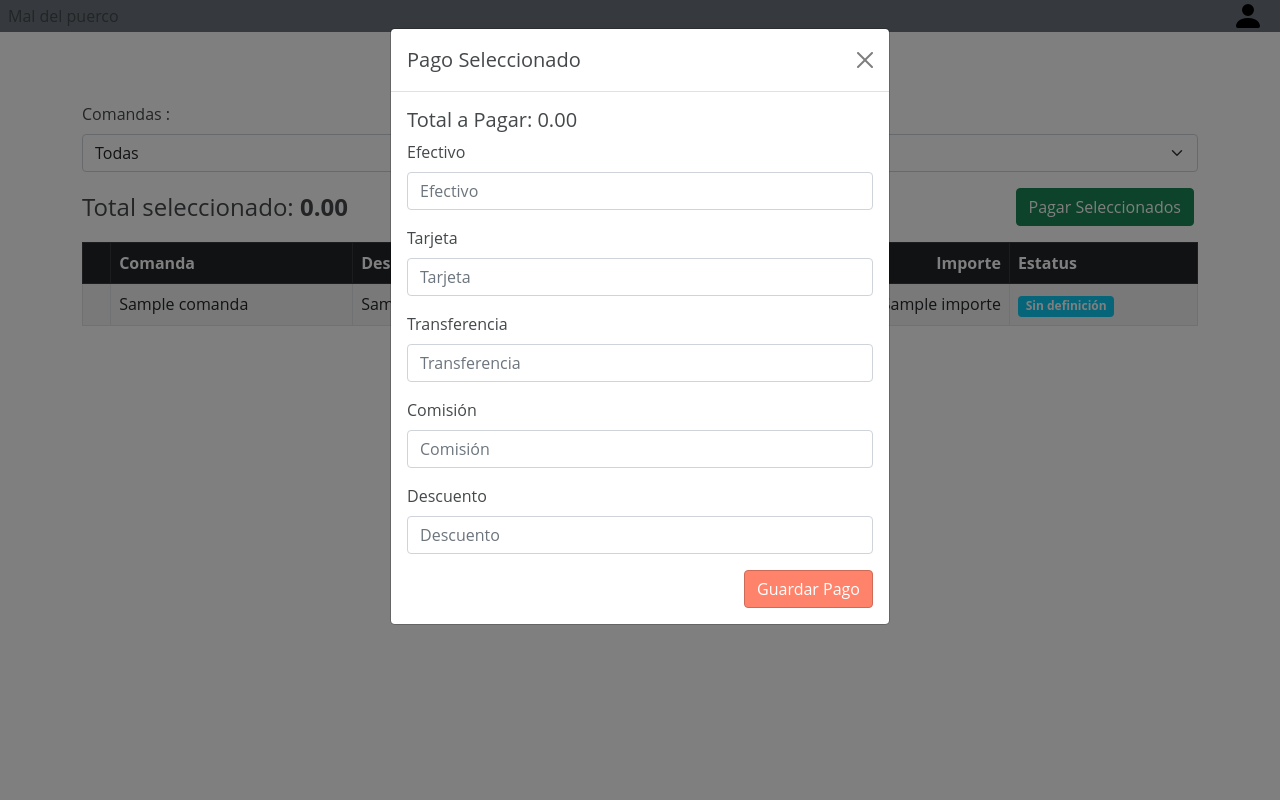
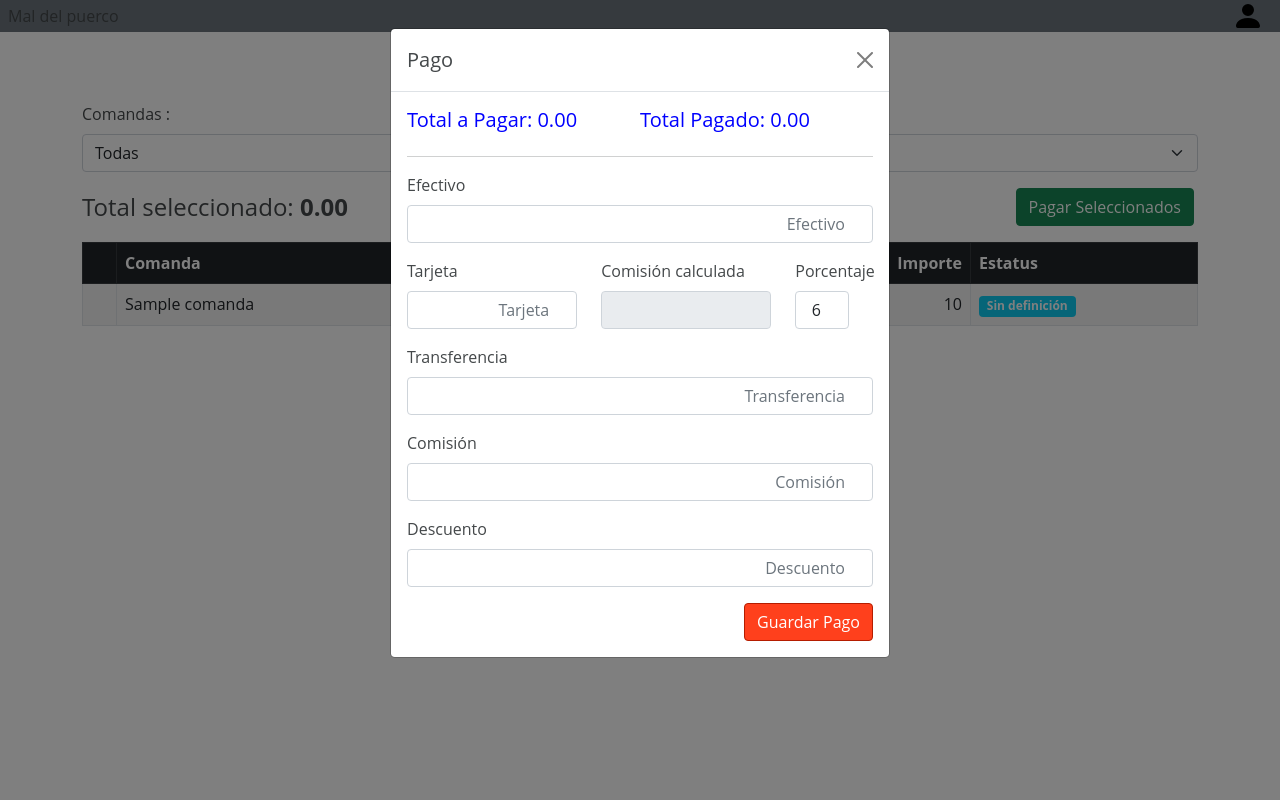
Before and after one commit to evallardy/comanda2, a Django app: template pedido/templates/pedido/caja_list.html in a window 1280 px wide, after a click on "Pagar Seleccionados". Run offline with Django 3.2, Linux system fonts and the light colour scheme; the template is opened without the code that fills it: most values are stand-ins (such as "Sample title", 1, 10 or a date in 2020); some libraries are stand-ins or nearby versions.

Commit message:
reporte pagos 4

```diff
--- a/pedido/templates/pedido/caja_list.html
+++ b/pedido/templates/pedido/caja_list.html
@@ -1,5 +1,6 @@
 {% extends "core/base.html" %}
 {% load static %}
+{% load humanize %}
 {% load form_filters %}
 {% block content %}
 {% load static %}
@@ -49,8 +50,8 @@
                             <td>{{ caja.comanda }}
                             </td>
                             <td>{{ caja.descripcion }}</td>
-                            <td class="text-end">{{ caja.cantidad }}</td>
-                            <td class="text-end">${{ caja.importe }}</td>
+                            <td class="text-end">{{ caja.cantidad|intcomma }}</td>
+                            <td class="text-end">{{ caja.importe|intcomma }}</td>
                             <td>
 
                                 {% if caja_estatus|get_item:caja.id == 'Completado' %}
@@ -76,33 +77,51 @@
         <div class="modal-dialog">
             <div class="modal-content">
                 <div class="modal-header">
-                    <h5 class="modal-title" id="modalPagoLabel">Pago Seleccionado</h5>
+                    <h5 class="modal-title" id="modalPagoLabel">Pago</h5>
                     <button type="button" class="btn-close" data-bs-dismiss="modal" aria-label="Close"></button>
                 </div>
                 <div class="modal-body">
-                    <h5>Total a Pagar: <span id="totalPagoModal">0.00</span></h5>
+                    <div class="col-12 row" style="color: blue; font-weight: bold;">
+                        <div class="col-6">
+                            <h5>Total a Pagar: <span id="totalPagoModal">0.00</span></h5>
+                        </div>
+                        <div class="col-6">
+                            <h5>Total Pagado: <span id="totalPagadoModal">0.00</span></h5>
+                        </div>
+                    </div>
+                    <hr>
                     <div class="mb-3">
                         <label for="efectivo" class="form-label">Efectivo</label>
-                        <input type="number" class="form-control" id="efectivo" placeholder="Efectivo">
+                        <input type="number" class="form-control text-end" id="efectivo" placeholder="Efectivo">
                     </div>
-                    <div class="mb-3">
-                        <label for="tarjeta" class="form-label">Tarjeta</label>
-                        <input type="number" class="form-control" id="tarjeta" placeholder="Tarjeta">
+                    <div class="mb-3 col-12 row">
+                        <div class="col-5">
+                            <label for="tarjeta" class="form-label">Tarjeta</label>
+                            <input type="number" class="form-control text-end" id="tarjeta" placeholder="Tarjeta">
+                        </div>
+                        <div class="col-5">
+                            <label for="comisionCalculada" class="form-label">Comisión calculada</label>
+                            <input type="number" class="form-control text-end" id="comisionCalculada" readonly>
+                        </div>
+                        <div class="col-2">
+                            <label for="porcentaje" class="form-label">Porcentaje</label>
+                            <input type="number" class="form-control text-end" id="porcentaje" value="6">
+                        </div>
                     </div>
                     <div class="mb-3">
                         <label for="transferencia" class="form-label">Transferencia</label>
-                        <input type="number" class="form-control" id="transferencia" placeholder="Transferencia">
+                        <input type="number" class="form-control text-end" id="transferencia" placeholder="Transferencia">
                     </div>
                     <div class="mb-3">
                         <label for="comision" class="form-label">Comisión</label>
-                        <input type="number" class="form-control" id="comision" placeholder="Comisión">
+                        <input type="number" class="form-control text-end" id="comision" placeholder="Comisión">
                     </div>
                     <div class="mb-3">
                         <label for="descuento" class="form-label">Descuento</label>
-                        <input type="number" class="form-control" id="descuento" placeholder="Descuento">
+                        <input type="number" class="form-control text-end" id="descuento" placeholder="Descuento">
                     </div>
                     <div class="text-end">
-                        <button type="button" class="btn btn-primary" id="guardarPagoBtn" disabled>Guardar Pago</button>
+                        <button type="button" class="btn btn-primary" id="guardarPagoBtn">Guardar Pago</button>
                     </div>
                 </div>
             </div>
@@ -149,8 +168,11 @@
         document.addEventListener("DOMContentLoaded", function () {
             const totalSpan = document.getElementById("totalSeleccionado");
             const totalPagoModal = document.getElementById("totalPagoModal");
+            const totalPagadoModal = document.getElementById("totalPagadoModal");
             const efectivoInput = document.getElementById("efectivo");
             const tarjetaInput = document.getElementById("tarjeta");
+            const comisionCalculadaInput = document.getElementById("comisionCalculada");
+            const porcentajeInput = document.getElementById("porcentaje");
             const transferenciaInput = document.getElementById("transferencia");
             const comisionInput = document.getElementById("comision");
             const descuentoInput = document.getElementById("descuento");
@@ -164,17 +186,21 @@
                 // Limpiar campos
                 efectivoInput.value = '';
                 tarjetaInput.value = '';
+                comisionCalculadaInput.value = '';
+                porcentajeInput.value = '6';
                 transferenciaInput.value = '';
                 comisionInput.value = '';
                 descuentoInput.value = '';
                 // Deshabilitar el botón al abrir el modal
-                guardarPagoBtn.disabled = true;
+//                guardarPagoBtn.disabled = true;
             });
 
             // Función para validar la suma
             function validarSuma() {
                 const efectivo = parseFloat(efectivoInput.value) || 0;
                 const tarjeta = parseFloat(tarjetaInput.value) || 0;
+                const comisionCalculada = parseFloat(comisionCalculadaInput.value) || 0;
+                const porcentaje = parseFloat(porcentajeInput.value) || 0;
                 const transferencia = parseFloat(transferenciaInput.value) || 0;
                 const comision = parseFloat(comisionInput.value) || 0;
                 const descuento = parseFloat(descuentoInput.value) || 0;
@@ -183,12 +209,22 @@
 
                 const suma = efectivo + tarjeta + transferencia + comision - descuento;
 
+                totalPagadoModal.textContent = suma.toLocaleString('es-MX', { minimumFractionDigits: 2, maximumFractionDigits: 2 });
+
+                if ( tarjeta > 0 && porcentaje >= 1) {
+                    const porcentajeObtenido = porcentaje.toLocaleString('es-MX', { minimumFractionDigits: 0, maximumFractionDigits: 0 }) / 100;
+                    const comisionX = tarjeta * porcentajeObtenido;
+                    comisionCalculadaInput.value = comisionX.toLocaleString('es-MX', { minimumFractionDigits: 2, maximumFractionDigits: 2 });
+                } else {
+                    comisionCalculadaInput.value = '0.00';
+                }
+
                 // Si la suma es igual al total, habilitar el botón
-                if ((suma === total) && (suma > 0)) {
-                    guardarPagoBtn.disabled = false;
-                } else {
-                    guardarPagoBtn.disabled = true;
-                }
+//                if ((suma === total) && (suma > 0)) {
+//                    guardarPagoBtn.disabled = false;
+//                } else {
+//                    guardarPagoBtn.disabled = true;
+//                }
             }
 
             // Evento para validar cuando cambian los valores de los inputs
@@ -196,6 +232,7 @@
             tarjetaInput.addEventListener("input", validarSuma);
             transferenciaInput.addEventListener("input", validarSuma);
             comisionInput.addEventListener("input", validarSuma);
+            porcentajeInput.addEventListener("input", validarSuma);
             descuentoInput.addEventListener("input", validarSuma);
         });
 
@@ -209,7 +246,8 @@
                 let total = 0;
                 checkboxes.forEach(checkbox => {
                     if (checkbox.checked) {
-                        total += parseFloat(checkbox.getAttribute("data-importe"));
+                        dato = parseFloat(checkbox.getAttribute("data-importe").replace(/,/g, ''));
+                        total += dato;
                     }
                 });
                 totalSpan.textContent = total.toLocaleString('es-MX', { minimumFractionDigits: 2, maximumFractionDigits: 2 });
```
